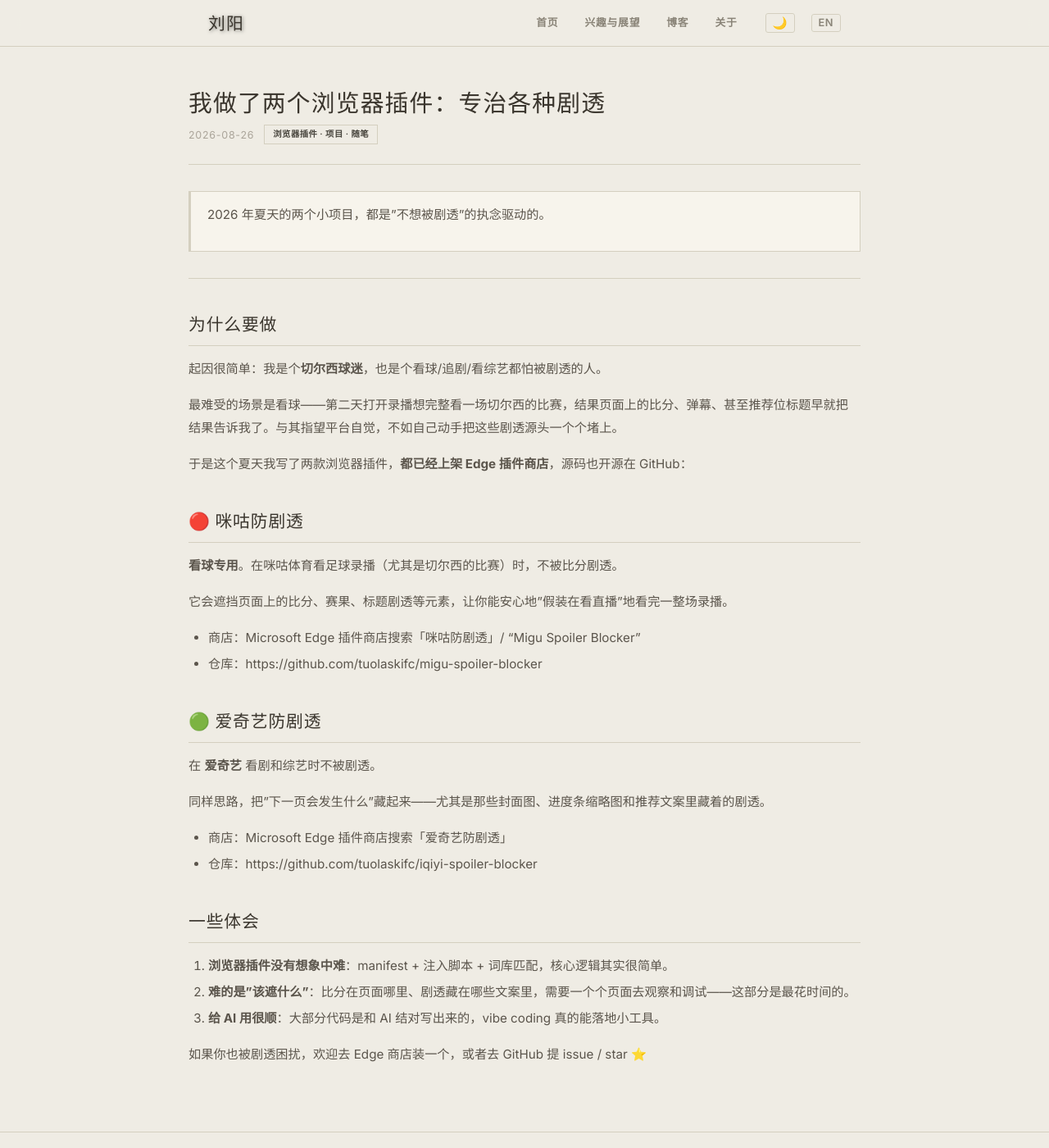
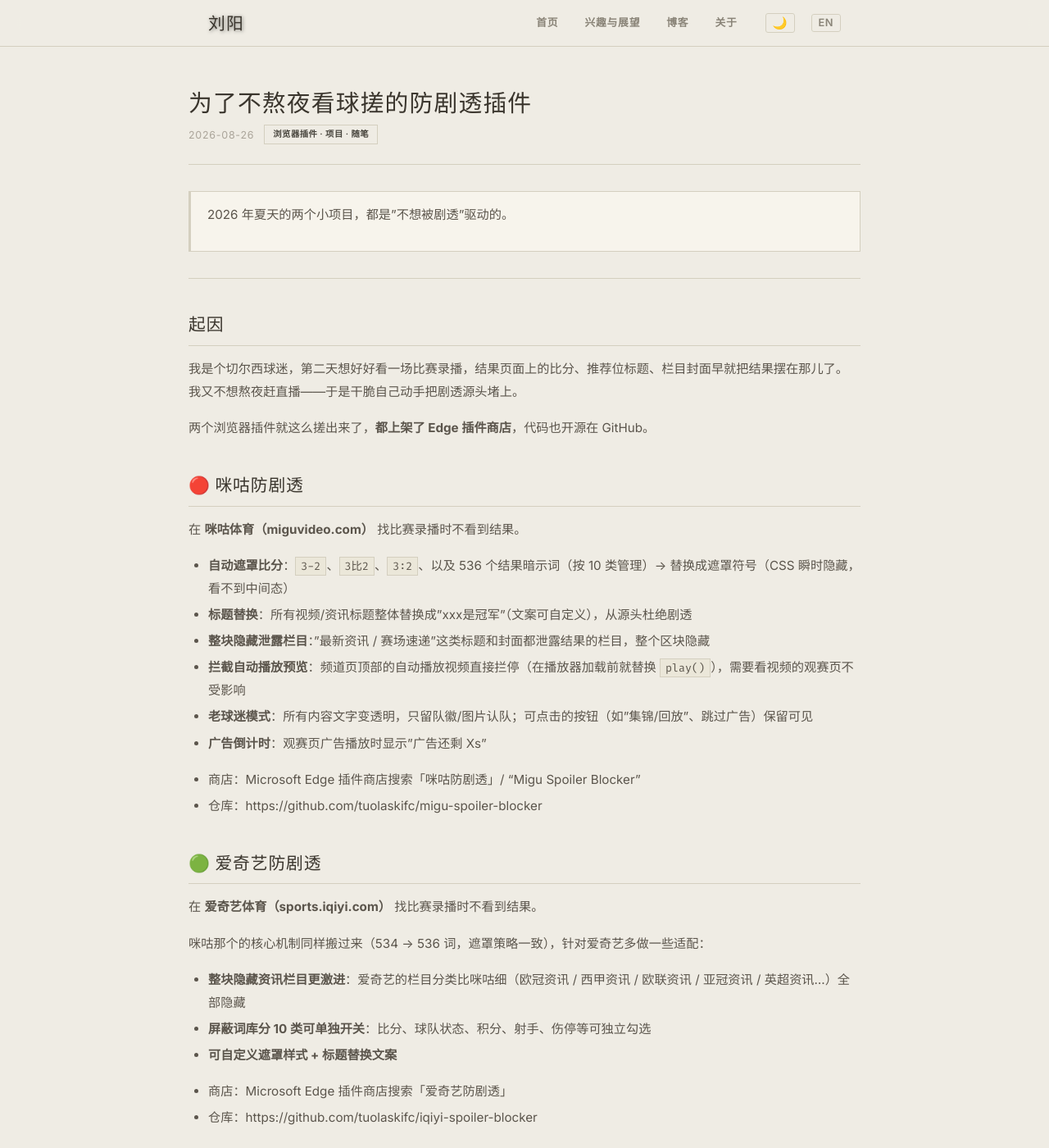
Before and after one commit to tuolaskifc/tuolaskifc.github.io, a Jekyll site: the page built from _posts/2026-08-26-browser-plugins.md, in a window 1280 px wide and 1400 px high. Shown: the whole window at 82% size. Built offline with Jekyll 4.4.1, drawn with Linux system fonts in a browser that asks for light colours; some of the changed text lies outside the part shown.

Commit message:
fix: 插件文章按 README 重写 + 改标题；welcome 显示改 2026-春

```diff
--- a/_posts/2026-08-26-browser-plugins.md
+++ b/_posts/2026-08-26-browser-plugins.md
@@ -1,43 +1,66 @@
 ---
-title: "我做了两个浏览器插件：专治各种剧透"
+title: "为了不熬夜看球搓的防剧透插件"
 date: 2026-08-26
 tags: [浏览器插件, 项目, 随笔]
 ---
 
-> 2026 年夏天的两个小项目，都是"不想被剧透"的执念驱动的。
+> 2026 年夏天的两个小项目，都是"不想被剧透"驱动的。
 
 ---
 
-## 为什么要做
+## 起因
 
-起因很简单：我是个**切尔西球迷**，也是个看球/追剧/看综艺都怕被剧透的人。
+我是个切尔西球迷，第二天想好好看一场比赛录播，结果页面上的比分、推荐位标题、栏目封面早就把结果摆在那儿了。我又不想熬夜赶直播——于是干脆自己动手把剧透源头堵上。
 
-最难受的场景是看球——第二天打开录播想完整看一场切尔西的比赛，结果页面上的比分、弹幕、甚至推荐位标题早就把结果告诉我了。与其指望平台自觉，不如自己动手把这些剧透源头一个个堵上。
-
-于是这个夏天我写了两款浏览器插件，**都已经上架 Edge 插件商店**，源码也开源在 GitHub：
+两个浏览器插件就这么搓出来了，**都上架了 Edge 插件商店**，代码也开源在 GitHub。
 
 ## 🔴 咪咕防剧透
 
-**看球专用**。在咪咕体育看足球录播（尤其是切尔西的比赛）时，不被比分剧透。
+在 **咪咕体育（miguvideo.com）** 找比赛录播时不看到结果。
 
-它会遮挡页面上的比分、赛果、标题剧透等元素，让你能安心地"假装在看直播"地看完一整场录播。
+- **自动遮罩比分**：`3-2`、`3比2`、`3:2`、以及 536 个结果暗示词（按 10 类管理）→ 替换成遮罩符号（CSS 瞬时隐藏，看不到中间态）
+- **标题替换**：所有视频/资讯标题整体替换成"xxx是冠军"（文案可自定义），从源头杜绝剧透
+- **整块隐藏泄露栏目**："最新资讯 / 赛场速递"这类标题和封面都泄露结果的栏目，整个区块隐藏
+- **拦截自动播放预览**：频道页顶部的自动播放视频直接拦停（在播放器加载前就替换 `play()`），需要看视频的观赛页不受影响
+- **老球迷模式**：所有内容文字变透明，只留队徽/图片认队；可点击的按钮（如"集锦/回放"、跳过广告）保留可见
+- **广告倒计时**：观赛页广告播放时显示"广告还剩 Xs"
 
 - 商店：Microsoft Edge 插件商店搜索「咪咕防剧透」/ "Migu Spoiler Blocker"
 - 仓库：https://github.com/tuolaskifc/migu-spoiler-blocker
 
 ## 🟢 爱奇艺防剧透
 
-在 **爱奇艺** 看剧和综艺时不被剧透。
+在 **爱奇艺体育（sports.iqiyi.com）** 找比赛录播时不看到结果。
 
-同样思路，把"下一页会发生什么"藏起来——尤其是那些封面图、进度条缩略图和推荐文案里藏着的剧透。
+咪咕那个的核心机制同样搬过来（534 → 536 词，遮罩策略一致），针对爱奇艺多做一些适配：
+
+- **整块隐藏资讯栏目更激进**：爱奇艺的栏目分类比咪咕细（欧冠资讯 / 西甲资讯 / 欧联资讯 / 亚冠资讯 / 英超资讯…）全部隐藏
+- **屏蔽词库分 10 类可单独开关**：比分、球队状态、积分、射手、伤停等可独立勾选
+- **可自定义遮罩样式 + 标题替换文案**
 
 - 商店：Microsoft Edge 插件商店搜索「爱奇艺防剧透」
 - 仓库：https://github.com/tuolaskifc/iqiyi-spoiler-blocker
 
+## 用法（都是）
+
+1. 打开 `chrome://extensions/` 或 `edge://extensions/`
+2. 右上角开"开发者模式"
+3. 点"加载已解压的扩展程序"，选对应文件夹
+4. 打开对应网站，工具栏图标点开 → 勾选/取消各项开关
+
+点"设置遮罩 / 屏蔽词…"可以管理分类词库（10 类可折叠）、遮罩样式、标题替换文案。
+
+## 已知边界
+
+- 两个平台都是动态渲染的 SPA，改版频繁。本插件尽量用通用文本规则 + 弱选择器，改版后可能漏网或误伤，欢迎把"哪里还泄露了比分"的具体页面发回来修。
+- 视频**画面内部**的比分条属于图像，本插件不遮挡（录播从头看时通常不涉及）。
+- 只对各自域名生效（咪咕 miguvideo.com / 爱奇艺 sports.iqiyi.com），其它网站不处理。
+
 ## 一些体会
 
-1. **浏览器插件没有想象中难**：manifest + 注入脚本 + 词库匹配，核心逻辑其实很简单。
+1. **浏览器插件没有想象中难**：MV3 manifest + 注入脚本 + 词库匹配，核心逻辑其实很简单。
 2. **难的是"该遮什么"**：比分在页面哪里、剧透藏在哪些文案里，需要一个个页面去观察和调试——这部分是最花时间的。
-3. **给 AI 用很顺**：大部分代码是和 AI 结对写出来的，vibe coding 真的能落地小工具。
+3. **vibe coding 很顶**：大部分代码是和 AI 结对写出来的，比自己从头写快得多。
+4. **看球的副产品**：起因是不想熬夜，但搓出来之后发现对追剧/综艺也一样有用——本质都是"别剧透我"。
 
-如果你也被剧透困扰，欢迎去 Edge 商店装一个，或者去 GitHub 提 issue / star ⭐
+如果看球/追剧时也被剧透困扰，欢迎去 Edge 商店装一个，或者去 GitHub 提 issue / star ⭐
```
Also changed, not shown: WEBSITE_GUIDE.md (+3 -2 lines), _posts/2026-01-01-welcome.md (+1 -1 lines).
